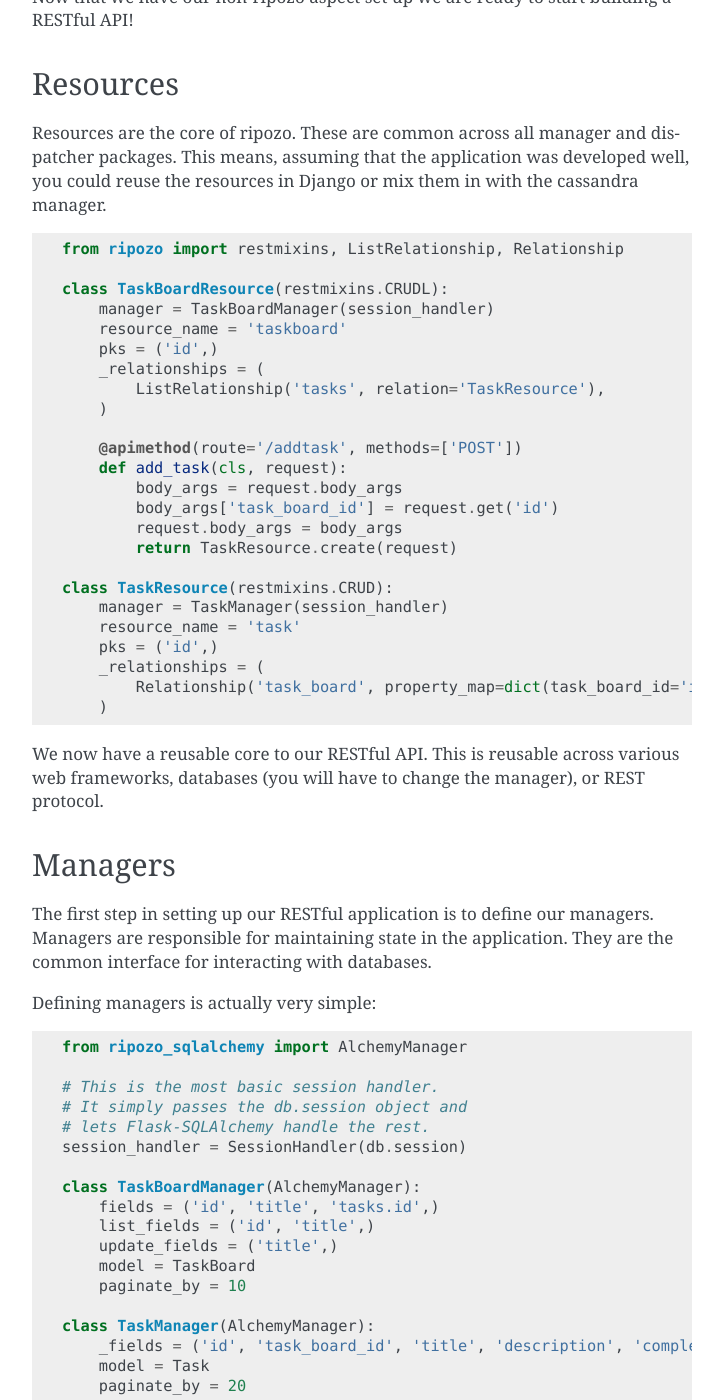
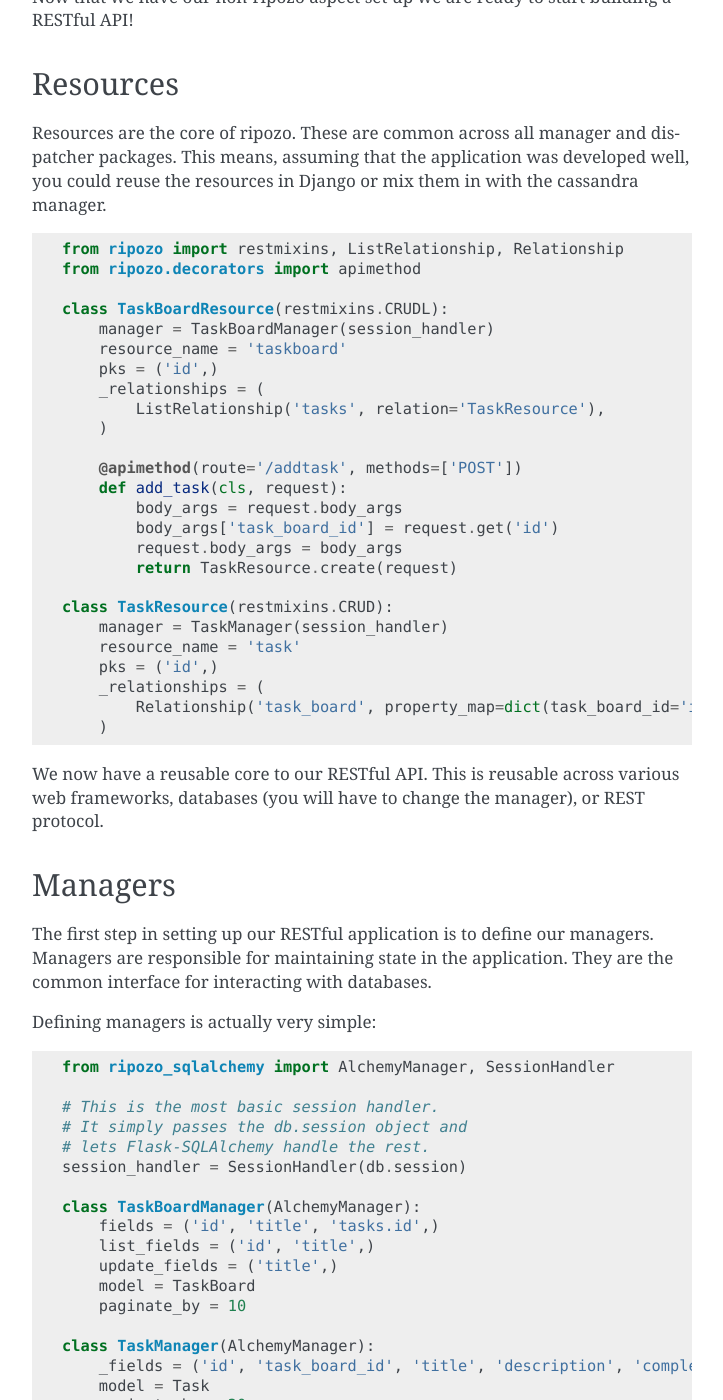
Before and after one commit to vertical-knowledge/flask-ripozo, a Sphinx documentation site: the page built from docs/source/flask_tutorial.rst, in a window 1280 px wide and 1400 px high, scrolled down 1071 px. Shown: the whole window, without its empty margins (388-1111 px from the left). Built offline with Sphinx 7.4.7, drawn with Linux system fonts in a browser that asks for light colours.

Commit message:
Adding some missing imports

```diff
--- a/docs/source/flask_tutorial.rst
+++ b/docs/source/flask_tutorial.rst
@@ -73,6 +73,7 @@
 .. code-block:: python
 
     from ripozo import restmixins, ListRelationship, Relationship
+    from ripozo.decorators import apimethod
 
     class TaskBoardResource(restmixins.CRUDL):
         manager = TaskBoardManager(session_handler)
@@ -114,7 +115,7 @@
 
 .. code-block:: python
 
-    from ripozo_sqlalchemy import AlchemyManager
+    from ripozo_sqlalchemy import AlchemyManager, SessionHandler
 
     # This is the most basic session handler.
     # It simply passes the db.session object and
```
